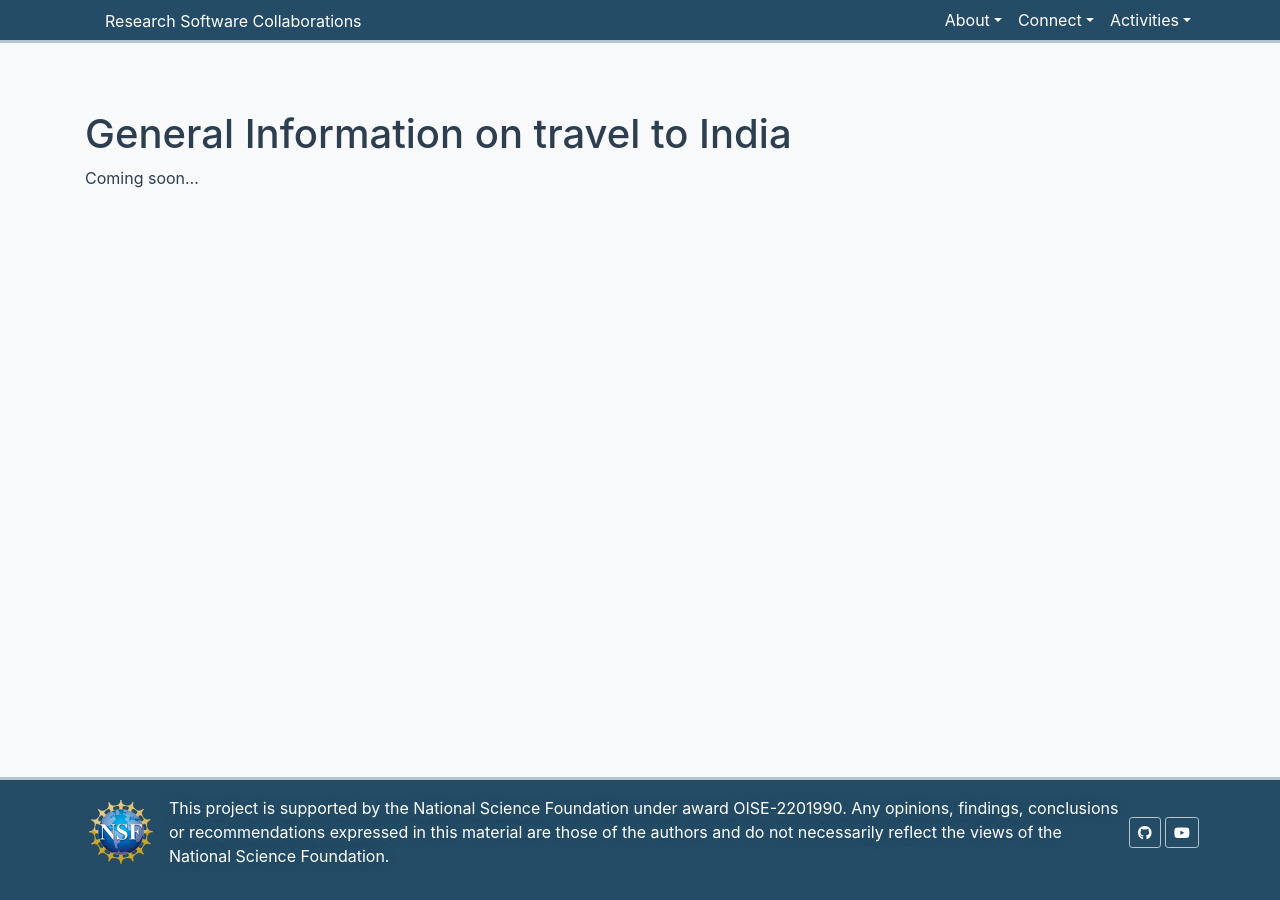
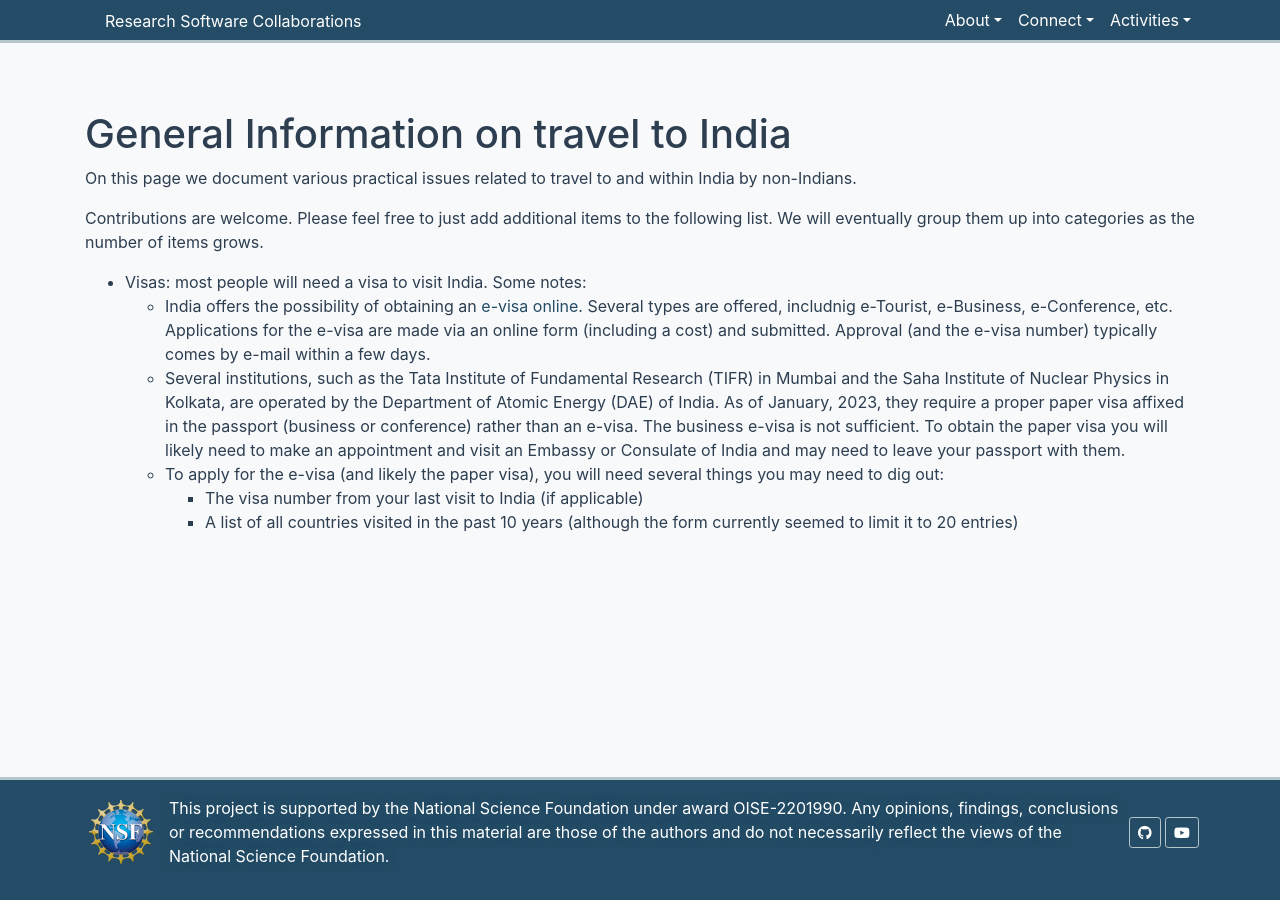
Before and after one commit to research-software-collaborations/research-software-collaborations.github.io, a Jekyll site: the page built from pages/info/general-travel-to-india.md, in a window 1280 px wide. Built offline with Jekyll 4.4.1, drawn with Linux system fonts in a browser that asks for light colours; cached includes are drawn as plain includes.

Commit message:
begin filling in the general info pages

```diff
--- a/pages/info/general-travel-to-india.md
+++ b/pages/info/general-travel-to-india.md
@@ -6,4 +6,27 @@ title: General Information on travel to India
 
 # General Information on travel to India
 
-Coming soon...
+On this page we document various practical issues related to travel to
+and within India by non-Indians.
+
+Contributions are welcome. Please feel free to just add additional items
+to the following list. We will eventually group them up into categories
+as the number of items grows.
+
+  * Visas: most people will need a visa to visit India. Some notes:
+    * India offers the possibility of obtaining an [e-visa online](https://indianvisaonline.gov.in/evisa/tvoa.html). Several types are offered, includnig e-Tourist, e-Business, e-Conference, etc. Applications for the e-visa are made
+     via an online form (including a cost) and submitted. Approval (and
+     the e-visa number) typically comes by e-mail within a few days.
+    * Several institutions, such as the Tata Institute of Fundamental
+      Research (TIFR) in Mumbai and the Saha Institute of Nuclear Physics
+      in Kolkata, are operated by the Department of Atomic Energy (DAE) of
+      India. As of January, 2023, they require a proper paper visa affixed
+      in the passport (business or conference) rather than an e-visa. The
+      business e-visa is not sufficient. To obtain the paper visa you
+      will likely need to make an appointment and visit an Embassy or
+      Consulate of India and may need to leave your passport with them.
+    * To apply for the e-visa (and likely the paper visa), you will need
+      several things you may need to dig out:
+      * The visa number from your last visit to India (if applicable)
+      * A list of all countries visited in the past 10 years (although
+        the form currently seemed to limit it to 20 entries)
```
Also changed, not shown: pages/info/general-travel-to-us.md (+8 -1 lines).
